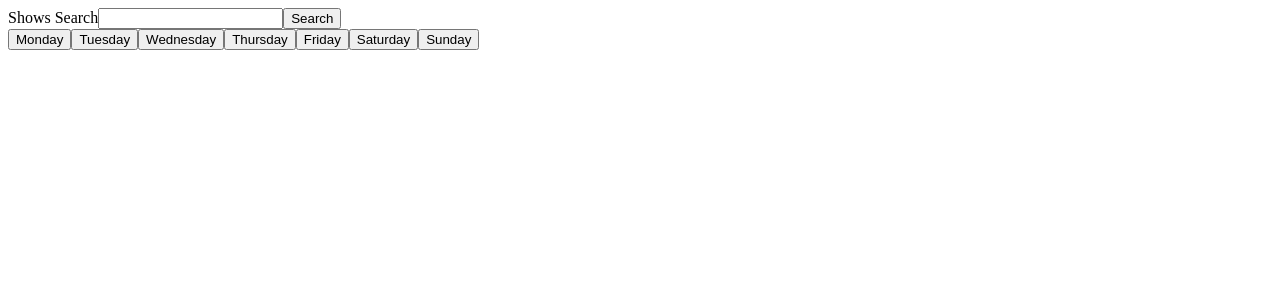
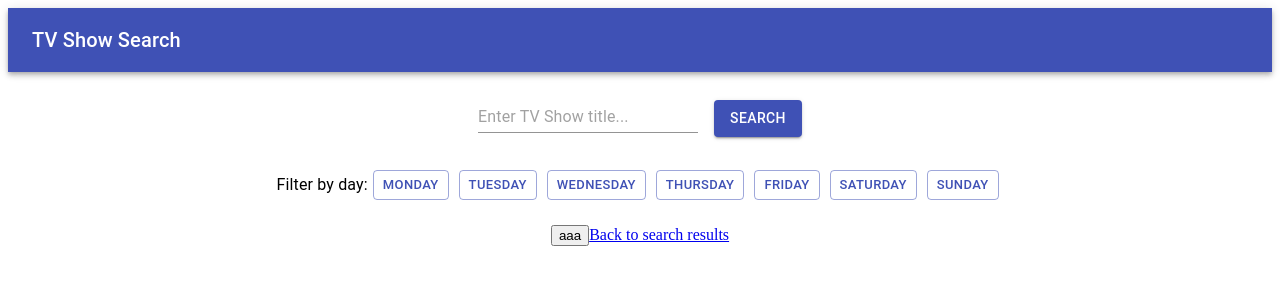
Before and after one commit to celinawierzbicka/TVShowSearch-React-Redux, a React app: page /1 in a window 1280 px wide. Built offline with nearby package versions, Linux system fonts and the light colour scheme.

Commit message:
implemented material ui library

```diff
--- a/package.json
+++ b/package.json
@@ -4,6 +4,7 @@
   "private": true,
   "dependencies": {
     "@material-ui/core": "^4.10.2",
+    "@material-ui/icons": "^4.9.1",
     "@testing-library/jest-dom": "^4.2.4",
     "@testing-library/react": "^9.3.2",
     "@testing-library/user-event": "^7.1.2",
@@ -11,6 +12,7 @@
     "react": "^16.13.1",
     "react-dom": "^16.13.1",
     "react-redux": "^7.2.0",
+    "react-router-dom": "^5.2.0",
     "react-scripts": "3.4.1",
     "redux": "^4.0.5",
     "redux-form": "^8.3.6",
--- a/public/index.html
+++ b/public/index.html
@@ -9,6 +9,7 @@
       name="description"
       content="Web site created using create-react-app"
     />
+    <meta name="viewport" content="minimum-scale=1, initial-scale=1, width=device-width" />
     <link rel="apple-touch-icon" href="%PUBLIC_URL%/logo192.png" />
     <!--
       manifest.json provides metadata used when your web app is installed on a
@@ -24,7 +25,7 @@
       work correctly both with client-side routing and a non-root public URL.
       Learn how to configure a non-root public URL by running `npm run build`.
     -->
-    <title>React App</title>
+    <title>TV Show Search</title>
   </head>
   <body>
     <noscript>You need to enable JavaScript to run this app.</noscript>
--- a/src/components/App.js
+++ b/src/components/App.js
@@ -1,14 +1,30 @@
 import React from 'react';
-import SearchBar from './SearchBar';
-import ShowList  from './ShowList';
+import { BrowserRouter, Route } from 'react-router-dom';
+// import SearchBar from './SearchBar';
+// import ShowList  from './ShowList';
 import FilterDay from './FilterDay';
+import NavBar from './NavBar'
+import ShowCard from './ShowCard';
+import SearchBarNew from './SearchBarNew';
+import ShowDetails from './ShowDetails';
+
+import '../styles.css'
 
 const App = () => {
     return(
         <div>
-            <SearchBar />
+            <NavBar />
+            {/* <SearchBar /> */}
+            <SearchBarNew />
             <FilterDay />
-            <ShowList />
+            <BrowserRouter>
+                <div>
+                    <Route path="/" exact component={ShowCard} />
+                    <Route path="/:id" component={ShowDetails} />
+                </div>
+            </BrowserRouter>
+            <ShowCard />
+            {/* <ShowList /> */}
         </div>
     )
 };
--- a/src/components/FilterDay.js
+++ b/src/components/FilterDay.js
@@ -1,28 +1,38 @@
 import React from 'react';
 import { connect } from 'react-redux';
 import { filterShows } from '../actions';
+import Typography from '@material-ui/core/Typography';
+import Button from '@material-ui/core/Button';
 
 class FilterDay extends React.Component {
     filteringShows = event => {
-        console.log("filter show event fired");
+        let buttons = document.querySelectorAll("#day");
+        buttons.forEach(button => {button.className = "MuiButtonBase-root MuiButton-root MuiButton-outlined MuiButton-outlinedPrimary MuiButton-outlinedSizeSmall MuiButton-sizeSmall"});
+        let button = event.target
+        button.className = "MuiButtonBase-root MuiButton-root MuiButton-contained MuiButton-containedPrimary MuiButton-containedSizeSmall MuiButton-sizeSmall"
         let day = event.target.textContent;
         this.props.filterShows(this.props.shows, day);
     }
 
     renderDays() {
         let days = ["Monday", "Tuesday", "Wednesday", "Thursday", "Friday", "Saturday", "Sunday"]
+
         return days.map(day => {
             return (
-                <button onClick={this.filteringShows} key={day}>{day}</button>
+                <Button variant="outlined" size="small" color="primary" style={{margin: "5px"}} onClick={this.filteringShows} key={day} id="day">{day}</Button>
             )
         })
     }
 
     render() {
         return (
-            <div>
-                {this.renderDays()}
+            <div className="filter-wrapper">
+                <Typography component="div">Filter by day:</Typography>
+                <div>
+                    {this.renderDays()}
+                </div>
             </div>
+
         )
     }
 };
--- /dev/null
+++ b/src/components/NavBar.js
@@ -0,0 +1,28 @@
+import React from 'react';
+import { AppBar, Toolbar, Typography } from '@material-ui/core';
+import { makeStyles } from '@material-ui/core/styles';
+
+const useStyles = makeStyles((theme) => ({
+    root: {
+        flexGrow: 1
+    },
+    menuButton: {
+        marginRight: theme.spacing(2)
+    },
+    title: {
+        flexGrow: 1
+    }
+}));
+
+export default function NavBar() {
+    const classes = useStyles();
+    return(
+        <AppBar position="static">
+            <Toolbar>
+                <Typography variant="h6" className={classes.title}>
+                TV Show Search
+                </Typography>
+            </Toolbar>
+        </AppBar>
+    )
+}
--- a/src/components/SearchBar.js
+++ b/src/components/SearchBar.js
@@ -1,6 +1,7 @@
 import React from 'react';
 import { connect } from 'react-redux';
 import { searchShows, fetchShows } from '../actions';
+import Button from '@material-ui/core/Button';
 
 class SearchBar extends React.Component {
     onInputChange = event => {
@@ -8,6 +9,8 @@ class SearchBar extends React.Component {
     };
 
     onFormSubmit = event => {
+        let buttons = document.querySelectorAll("#day");
+        buttons.forEach(button => {button.className = "MuiButtonBase-root MuiButton-root MuiButton-outlined MuiButton-outlinedPrimary MuiButton-outlinedSizeSmall MuiButton-sizeSmall"});
         event.preventDefault();
         this.props.fetchShows(this.props.term);
     };
@@ -19,7 +22,7 @@ class SearchBar extends React.Component {
                     <div>
                         <label>Shows Search</label>
                         <input type="text" onChange={this.onInputChange} />
-                        <button type="submit">Search</button>
+                        <Button type="submit" variant="contained" color="primary">Search</Button>
                     </div>
                 </form>
             </div>
--- /dev/null
+++ b/src/components/SearchBarNew.js
@@ -0,0 +1,45 @@
+import React from 'react';
+import { connect } from 'react-redux';
+import { searchShows, fetchShows } from '../actions';
+import { makeStyles } from '@material-ui/core/styles';
+import Input from '@material-ui/core/Input';
+import Button from '@material-ui/core/Button';
+
+const useStyles = makeStyles((theme) => ({
+    root: {
+      '& > *': {
+        margin: theme.spacing(1),
+      },
+    },
+}));
+
+const SimpleCard = function(props) {
+    const classes = useStyles();
+    const onInputChange = event => {
+        console.log(event.target.value)
+        props.searchShows(event.target.value);
+    };
+
+    const onFormSubmit = event => {
+        console.log("on form submit fired")
+        let buttons = document.querySelectorAll("#day");
+        buttons.forEach(button => {button.className = "MuiButtonBase-root MuiButton-root MuiButton-outlined MuiButton-outlinedPrimary MuiButton-outlinedSizeSmall MuiButton-sizeSmall"});
+        event.preventDefault();
+        props.fetchShows(props.term);
+    };
+
+    return (
+        <div className="search-bar">
+            <form className={classes.root} noValidate autoComplete="off" onSubmit={onFormSubmit}>
+                <Input placeholder="Enter TV Show title..." onChange={onInputChange} id="standard-basic" />
+                <Button type="submit" variant="contained" color="primary">Search</Button>
+             </form>
+        </div>
+    );
+};
+
+const mapStateToProps = (state) => {
+    return { term: state.term.term, shows: state.shows.shows }
+}
+
+export default connect(mapStateToProps, { searchShows, fetchShows })(SimpleCard);
--- /dev/null
+++ b/src/components/ShowCard.js
@@ -0,0 +1,91 @@
+import React from 'react';
+import { connect } from 'react-redux';
+import { makeStyles } from '@material-ui/core/styles';
+import Card from '@material-ui/core/Card';
+import CardActions from '@material-ui/core/CardActions';
+import CardContent from '@material-ui/core/CardContent';
+import Button from '@material-ui/core/Button';
+import Typography from '@material-ui/core/Typography';
+import CardMedia from '@material-ui/core/CardMedia';
+
+const useStyles = makeStyles({
+  root: {
+    width: "80%",
+    minWidth: 275,
+    display: "flex",
+    flexWrap: "wrap",
+    justifyContent: "space-between",
+    margin: 10,
+  },
+  title: {
+    fontSize: 14,
+  },
+  pos: {
+    marginBottom: 12,
+  },
+  media: {
+    height: 295,
+    width: 200,
+    margin: 10,
+  },
+  content: {
+    flexGrow: 2,
+    display: "flex",
+    flexDirection: "column",
+    justifyContent: "space-between",
+  },
+  action: {
+      alignSelf: "flex-end",
+  }
+});
+
+const SimpleCard = function(props) {
+    const classes = useStyles();
+    const renderList = () => {
+        if (props.shows){
+            return props.shows.sort(function(a, b){return b.show.rating.average - a.show.rating.average}).map(show => {
+                return (
+                    <Card className={classes.root} key={show.show.id}>
+                        <CardMedia
+                            className={classes.media}
+                            image={show.show.image ? show.show.image.medium : "https://static.tvmaze.com/images/no-img/no-img-portrait-text.png"}
+                            title={show.show.name}
+                        />
+                        <CardContent className={classes.content}>
+                                <Typography className={classes.title} color="textSecondary" gutterBottom>
+                                    Release date: {show.show.premiered}
+                                </Typography>
+                                <Typography variant="h5" component="h2">
+                                    {show.show.name}
+                                </Typography>
+                                <Typography className={classes.pos} color="textSecondary">
+                                    Genre: {show.show.genres.join(", ")}
+                                </Typography>
+                                <Typography variant="body2" component="p">
+                                    Rating: {show.show.rating.average ? show.show.rating.average : "Not available" }
+                                </Typography>
+                                <CardActions className={classes.action}>
+                                <Button variant="outlined" size="medium">See details</Button>
+                            </CardActions>
+                        </CardContent>
+
+                    </Card>
+                )
+            })
+        } else {
+            return <div><h2>Sorry, no shows are broadcasted on selected day.</h2></div>
+        }
+    }
+
+    return (
+        <div className="list">
+            {renderList()}
+        </div>
+    );
+};
+
+const mapStateToProps = (state) => {
+    return { shows: state.shows.filteredShows }
+}
+
+export default connect(mapStateToProps)(SimpleCard);
--- a/src/components/ShowDetails.js
+++ b/src/components/ShowDetails.js
@@ -0,0 +1,12 @@
+import React from 'react';
+import { Link } from 'react-router-dom';
+
+const ShowDetails = function(props) {
+        return (
+        <div className="list">
+                <Link to="/"><button>aaa</button>Back to search results</Link>
+        </div>
+    );
+};
+
+export default ShowDetails;
--- a/src/components/ShowList.js
+++ b/src/components/ShowList.js
@@ -8,7 +8,7 @@ class ShowList extends React.Component {
                 return (
                     <div key={show.show.id}>
                         <div>
-                            <img src={show.show.image ? show.show.image.medium : "https://static.tvmaze.com/images/no-img/no-img-portrait-text.png"} />
+                            <img src={show.show.image ? show.show.image.medium : "https://static.tvmaze.com/images/no-img/no-img-portrait-text.png"} alt={show.show.name}/>
                         </div>
                         <div>
                             <h2>{show.show.name}</h2>
@@ -26,7 +26,6 @@ class ShowList extends React.Component {
         } else {
             return <div>No shows were found.</div>
         }
-
     }
 
     render() {
--- a/src/reducers/fetchReducer.js
+++ b/src/reducers/fetchReducer.js
@@ -6,10 +6,8 @@ const initialState = {
 export default (state = initialState, action) => {
     switch(action.type) {
         case 'FETCH_SHOWS':
-            console.log('fired fetch reducer')
             return { ...state, shows: action.payload, filteredShows: action.payload };
         case 'FILTER_SHOWS':
-            console.log('fired filter reducer')
             return { ...state, filteredShows: action.payload.length !== 0 ? action.payload : null };
         default:
             return state;
--- /dev/null
+++ b/src/styles.css
@@ -0,0 +1,23 @@
+.filter-wrapper {
+    margin: 20px 0px;
+    display: flex;
+    justify-content: center;
+    align-items: center;
+}
+
+.list {
+    display: flex;
+    flex-direction: column;
+    justify-content: center;
+    align-items: center;
+}
+
+.search-bar {
+    display: flex;
+    justify-content: center;
+    margin: 20px 0px;
+}
+
+button > * {
+    pointer-events: none;
+}
```
Also changed, not shown: src/actions/index.js (line endings or trailing spaces), 1 other file.
